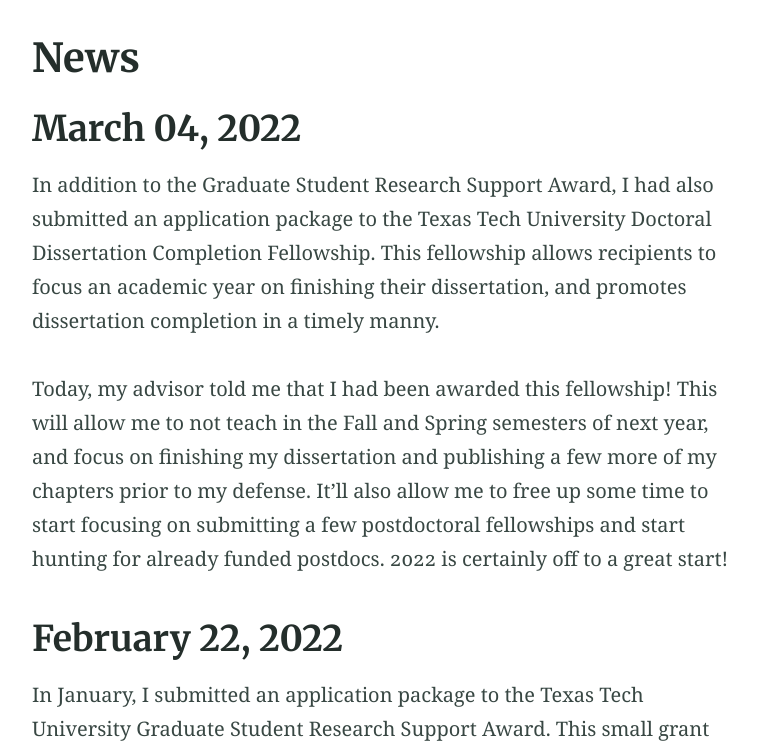
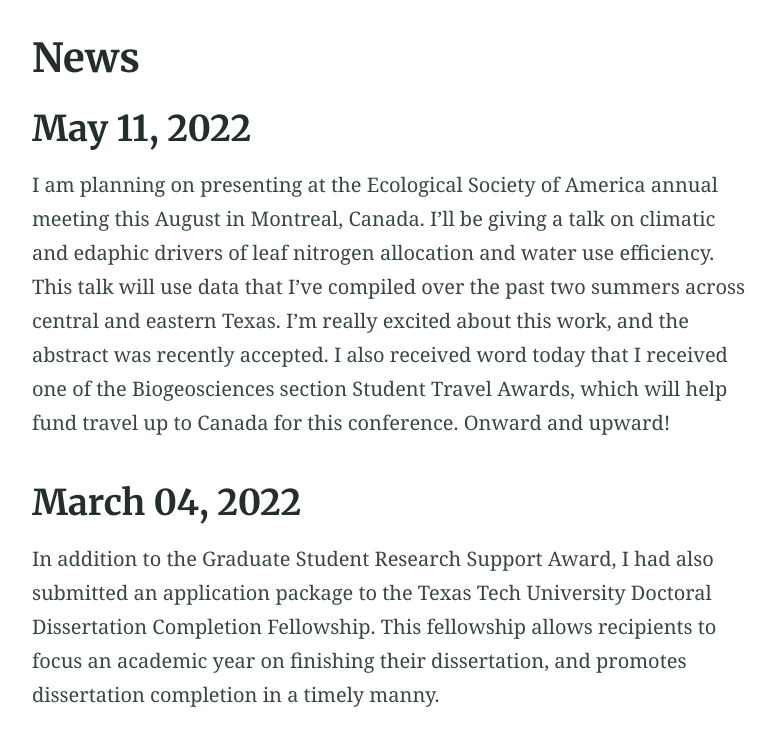
Before and after one commit to eaperkowski/eaperkowski.github.io, a Jekyll site: the page built from news.md, in a window 1280 px wide and 900 px high, scrolled down 274 px, cut to the strip 154-900 px from the top of the window. Shown: the whole strip, without its empty margins (251-1027 px from the left). Built offline with Jekyll 4.4.1, drawn with Linux system fonts in a browser that asks for light colours.

Commit message:
Update news.md

```diff
--- a/news.md
+++ b/news.md
@@ -4,6 +4,12 @@ layout: page
 feature_image: ["files/botanical.jpeg"]
 feature_text: |
 ---
+
+
+**May 11, 2022**
+-
+I am planning on presenting at the Ecological Society of America annual meeting this August in Montreal, Canada. I'll be giving a talk on climatic and edaphic drivers of leaf nitrogen allocation and water use efficiency. This talk will use data that I've compiled over the past two summers across central and eastern Texas. I'm really excited about this work, and the abstract was recently accepted. I also received word today that I received one of the Biogeosciences section Student Travel Awards, which will help fund travel up to Canada for this conference. Onward and upward!
+
 
 **March 04, 2022**
 -
```
